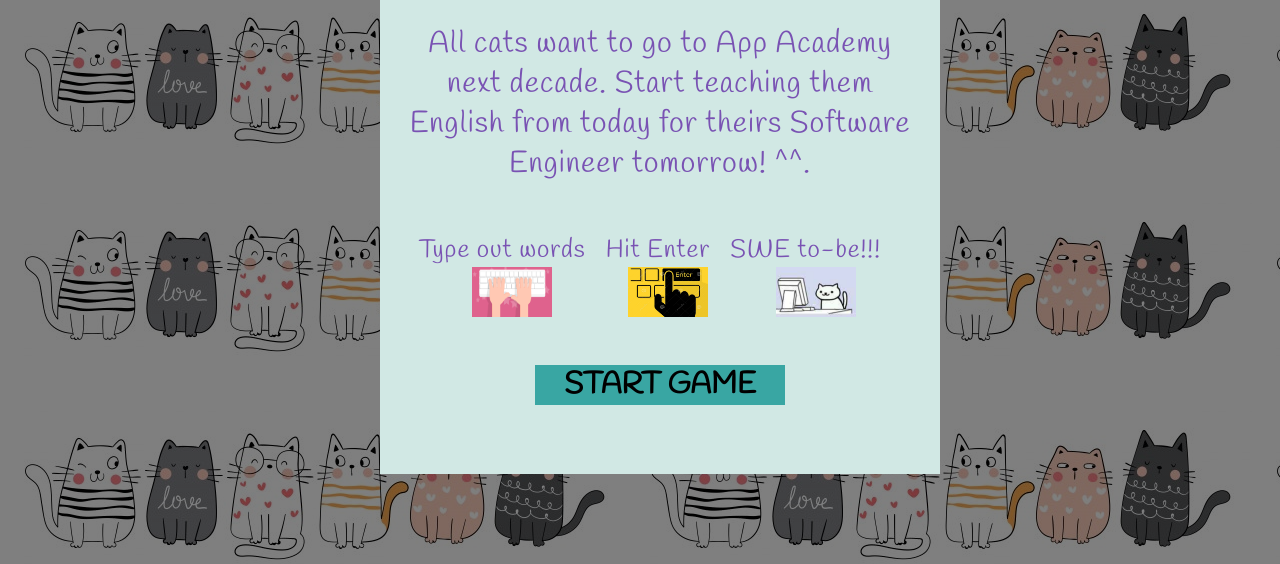
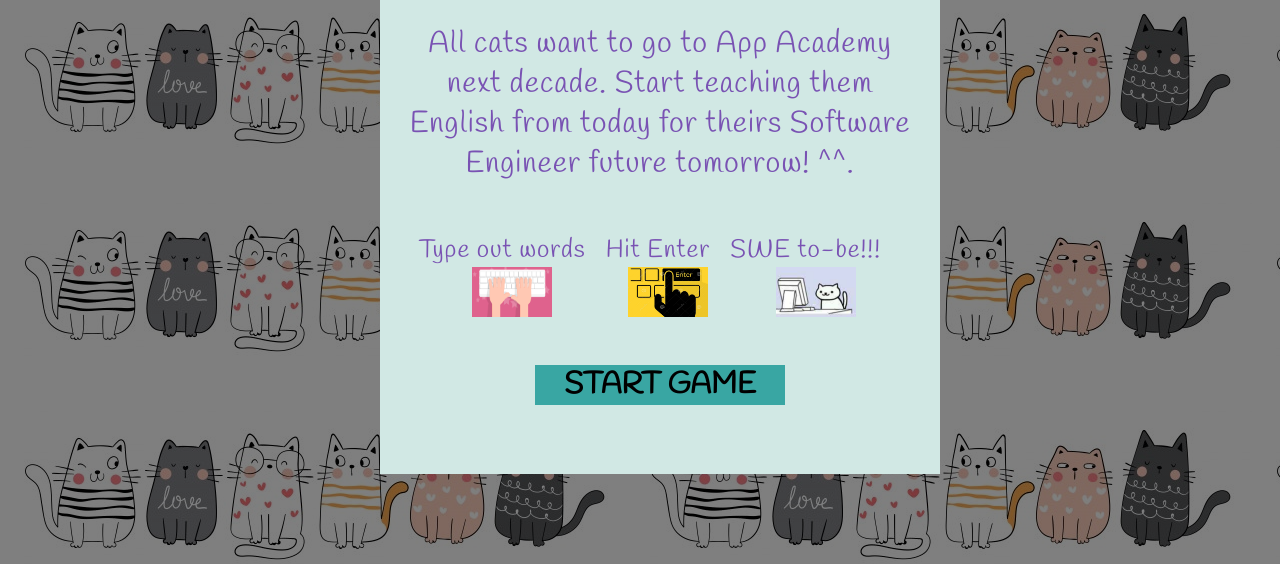
Before and after one commit to meeke198/W10_CatAcademy_JS_Project, a website built with webpack: page index.html in a window 1280 px wide. Shown: the part 236-800 px from the top of the page. Built offline with nearby package versions, Linux system fonts and the light colour scheme; a web font is replaced by a local one.

Commit message:
edit introduction

```diff
--- a/index.html
+++ b/index.html
@@ -40,7 +40,7 @@
     <div id="popupStart">
         <div class="introduction">
             <h2 id="popup-title">Cat Academy</h2>
-            <p>All cats want to go to App Academy next decade. Start teaching them English from today for theirs Software Engineer tomorrow! ^^.</p>
+            <p>All cats want to go to App Academy next decade. Start teaching them English from today for theirs Software Engineer future tomorrow! ^^.</p>
             <div class="demonstration">
                 <div>
                     <p>Type out words</p>
```
